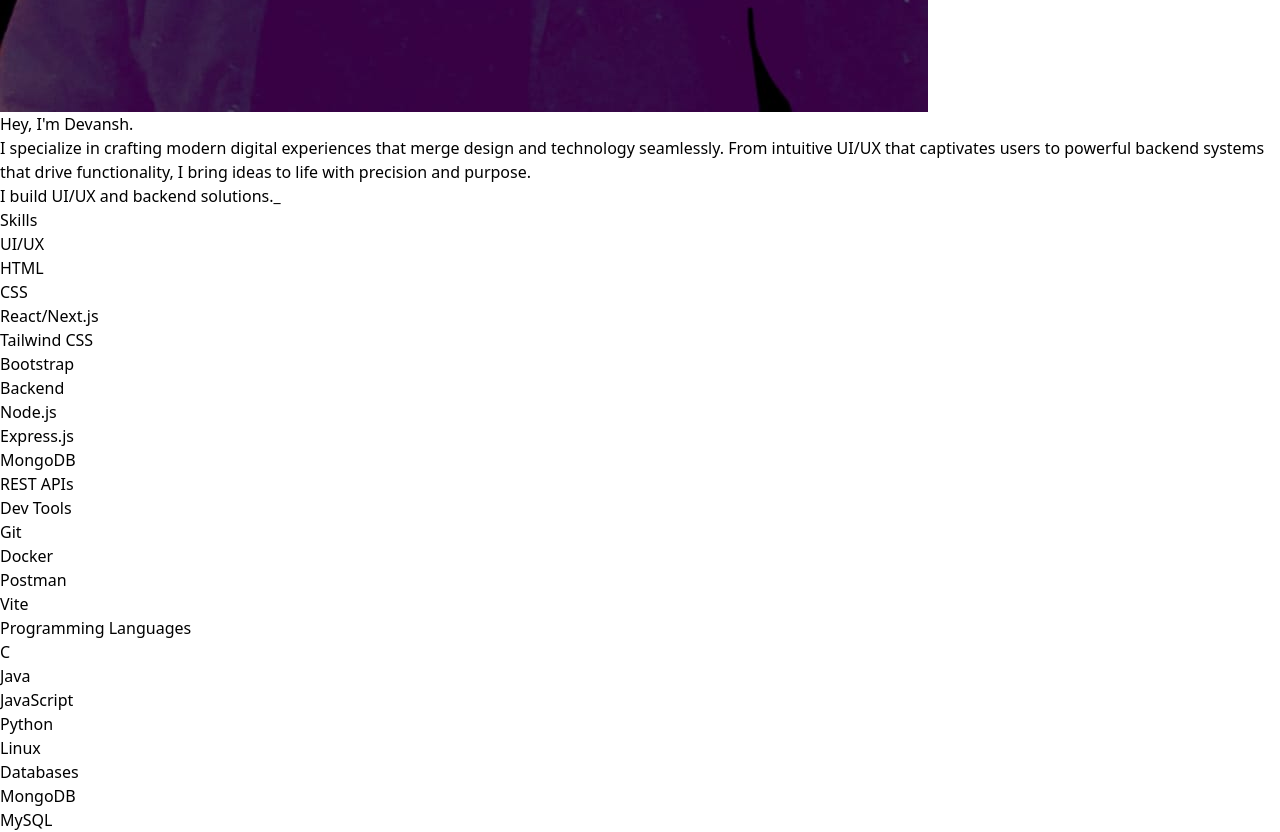
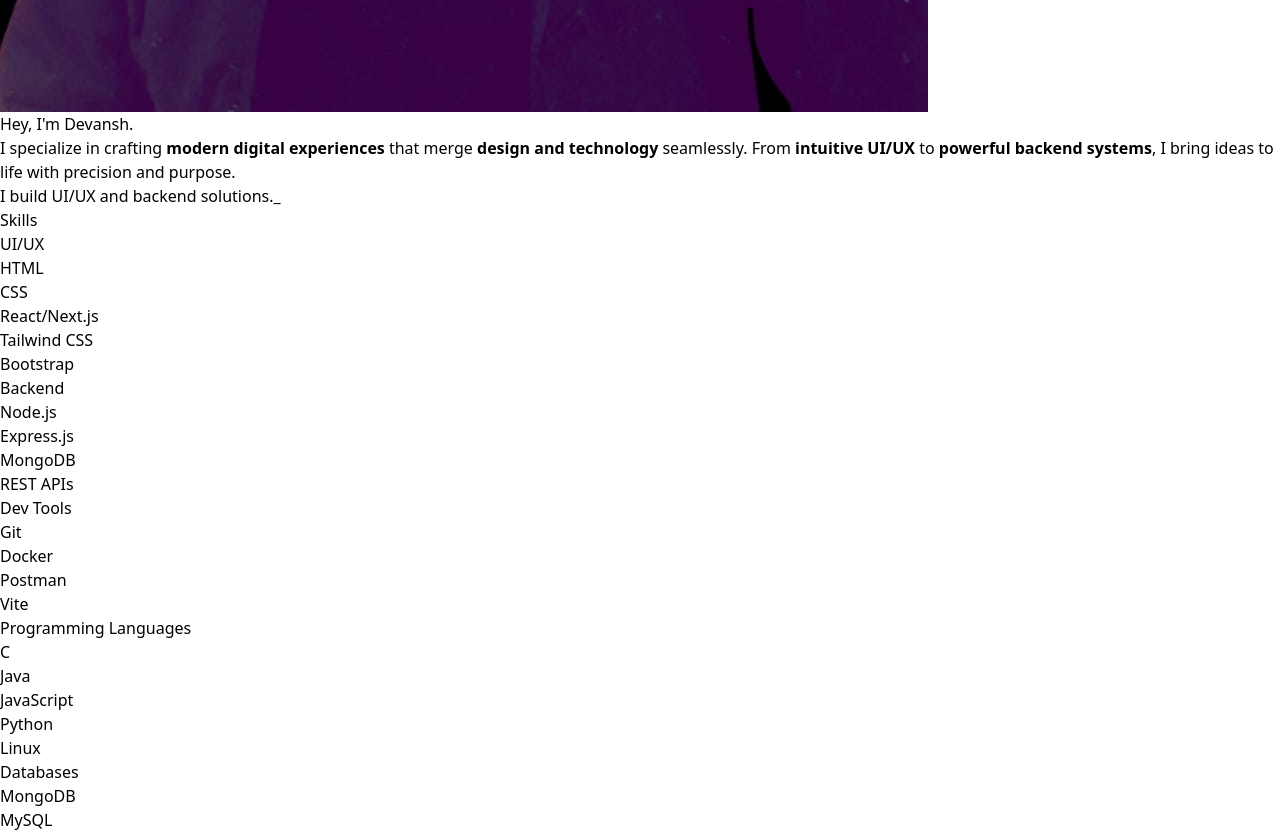
Before and after one commit to 2003devansh/PORTFOLIO, a React (Vite) app in the folder portfolio/: page / in a window 1280 px wide. Shown: the part 1080-1912 px from the top of the page. Built offline with nearby package versions, Linux system fonts and the light colour scheme.

Commit message:
refactor About and Skills components; enhance animations and improve layout for better user experience

```diff
--- a/portfolio/src/components/About.jsx
+++ b/portfolio/src/components/About.jsx
@@ -1,37 +1,36 @@
-import { useEffect, useState, useRef } from "react";
-import { motion, useInView } from "framer-motion";
+import { useEffect, useState } from "react";
+import { motion } from "framer-motion";
 
 const About = () => {
-  const ref = useRef(null);
-  const isInView = useInView(ref, { triggerOnce: false, threshold: 0.3 });
-
   const [text, setText] = useState("_");
+  const [hasAnimated, setHasAnimated] = useState(false);
   const fullText = "I build UI/UX and backend solutions.";
 
-  useEffect(() => {
-    if (!isInView) return; // Don't do anything if not in view
+  const startTyping = () => {
+    if (hasAnimated) return;
 
-    setText("_"); // Reset text when it comes into view
+    setHasAnimated(true);
     let index = 0;
-
     const interval = setInterval(() => {
-      setText((prev) => fullText.substring(0, index) + "_");
+      setText(fullText.substring(0, index) + "_");
       index++;
       if (index > fullText.length) clearInterval(interval);
     }, 100);
-
-    return () => clearInterval(interval);
-  }, [isInView]); // Re-run effect when `isInView` changes
+  };
 
   return (
-    <section
-      ref={ref}
-      className="relative flex flex-col lg:flex-row items-center justify-center min-h-screen bg-black text-white px-10"
+    <motion.section
+      id="about"
+      className="relative flex flex-col lg:flex-row items-center justify-center min-h-screen bg-[#0a0a0a] text-white px-10 py-20 scroll-mt-20"
+      initial="hidden"
+      whileInView="visible"
+      viewport={{ once: true, amount: 0.4 }}
+      onViewportEnter={startTyping}
     >
       {/* Profile Image */}
       <motion.div
-        initial={{ opacity: 0, x: -50 }}
-        animate={isInView ? { opacity: 1, x: 0 } : {}}
+        initial={{ opacity: 0, x: -60 }}
+        whileInView={{ opacity: 1, x: 0 }}
         transition={{ duration: 1 }}
         className="w-72 h-72 rounded-full overflow-hidden border-4 border-red-500 shadow-lg mb-8 lg:mb-0"
       >
@@ -43,40 +42,33 @@ const About = () => {
       </motion.div>
 
       {/* Text Content */}
-      <div className="lg:ml-12 max-w-3xl">
-        <motion.h2
-          initial={{ opacity: 0, y: -20 }}
-          animate={isInView ? { opacity: 1, y: 0 } : {}}
-          transition={{ duration: 1 }}
-          className="text-5xl font-extrabold text-red-500"
-        >
+      <motion.div
+        initial={{ opacity: 0, y: 30 }}
+        whileInView={{ opacity: 1, y: 0 }}
+        transition={{ duration: 0.8 }}
+        className="lg:ml-12 max-w-3xl"
+      >
+        <h2 className="text-5xl font-extrabold text-red-500 mb-4">
           Hey, I'm Devansh.
-        </motion.h2>
+        </h2>
 
-        <motion.p
-          initial={{ opacity: 0, y: 20 }}
-          animate={isInView ? { opacity: 1, y: 0 } : {}}
-          transition={{ duration: 1, delay: 0.5 }}
-          className="mt-6 text-2xl text-gray-300 leading-relaxed"
-        >
-          I specialize in crafting <span className="font-bold">modern digital experiences</span> that merge
-          <span className="font-bold"> design and technology</span> seamlessly.
-          From <span className="font-bold">intuitive UI/UX</span> that captivates users to
-          <span className="font-bold"> powerful backend systems</span> that drive functionality,
-          I bring ideas to life with <span className="font-bold">precision and purpose</span>.
-        </motion.p>
+        <p className="text-2xl text-gray-300 leading-relaxed">
+          I specialize in crafting <strong>modern digital experiences</strong> that merge{" "}
+          <strong>design and technology</strong> seamlessly. From <strong>intuitive UI/UX</strong> to{" "}
+          <strong>powerful backend systems</strong>, I bring ideas to life with precision and purpose.
+        </p>
 
         {/* Typing Effect */}
         <motion.p
           initial={{ opacity: 0 }}
-          animate={isInView ? { opacity: 1 } : {}}
-          transition={{ duration: 1, delay: 1 }}
-          className="mt-4 text-2xl font-semibold text-gray-100 border-l-4 border-red-500 pl-4"
+          whileInView={{ opacity: 1 }}
+          transition={{ duration: 1, delay: 1.2 }}
+          className="mt-6 text-2xl font-semibold text-gray-100 border-l-4 border-red-500 pl-4"
         >
           {text}
         </motion.p>
-      </div>
-    </section>
+      </motion.div>
+    </motion.section>
   );
 };
 
--- a/portfolio/src/components/Skills.jsx
+++ b/portfolio/src/components/Skills.jsx
@@ -23,37 +23,64 @@ const skills = [
   },
 ];
 
+const container = {
+  hidden: {},
+  visible: {
+    transition: {
+      staggerChildren: 0.15,
+    },
+  },
+};
+
+const cardVariants = {
+  hidden: { opacity: 0, y: 30 },
+  visible: { opacity: 1, y: 0 },
+};
+
 const Skills = () => {
   return (
-    <section className="py-16 bg-black text-white px-6">
+    <motion.section
+      id="skills"
+      className="py-24 px-6 bg-gradient-to-br from-black via-[#0a0a0a] to-[#111] text-white scroll-mt-20"
+      initial="hidden"
+      whileInView="visible"
+      viewport={{ once: true, amount: 0.3 }}
+      variants={container}
+    >
       <motion.h2
         initial={{ opacity: 0, y: -20 }}
-        animate={{ opacity: 1, y: 0 }}
+        whileInView={{ opacity: 1, y: 0 }}
         transition={{ duration: 1 }}
-        className="text-4xl font-bold text-red-500 text-center mb-10"
+        className="text-5xl font-extrabold text-red-500 text-center mb-16"
       >
         Skills
       </motion.h2>
 
-      <div className="grid grid-cols-1 md:grid-cols-3 gap-8 max-w-5xl mx-auto">
+      <div className="grid grid-cols-1 sm:grid-cols-2 lg:grid-cols-3 gap-10 max-w-6xl mx-auto">
         {skills.map((skill, index) => (
           <motion.div
             key={index}
-            initial={{ opacity: 0, scale: 0.9 }}
-            animate={{ opacity: 1, scale: 1 }}
-            transition={{ duration: 0.5, delay: index * 0.2 }}
-            className="bg-gray-900 p-6 rounded-xl shadow-lg text-center"
+            variants={cardVariants}
+            transition={{ duration: 0.6, delay: index * 0.1 }}
+            className="bg-[#1a1a1a] border border-red-500/30 rounded-2xl p-6 shadow-md hover:shadow-red-500/20 transition-all duration-300 hover:-translate-y-1 hover:scale-[1.02]"
           >
-            <h3 className="text-xl font-semibold text-red-400 mb-4">{skill.category}</h3>
-            <ul className="space-y-2 text-gray-300">
+            <h3 className="text-2xl font-bold text-red-400 mb-4 tracking-wide underline underline-offset-4 decoration-red-600">
+              {skill.category}
+            </h3>
+            <ul className="space-y-2 text-gray-300 text-lg">
               {skill.items.map((item, i) => (
-                <li key={i} className="text-lg font-medium">{item}</li>
+                <li
+                  key={i}
+                  className="hover:text-white transition duration-200 tracking-wide"
+                >
+                  {item}
+                </li>
               ))}
             </ul>
           </motion.div>
         ))}
       </div>
-    </section>
+    </motion.section>
   );
 };
 
--- a/portfolio/src/index.css
+++ b/portfolio/src/index.css
@@ -1,3 +1,8 @@
 @tailwind base;
 @tailwind components;
 @tailwind utilities;
+
+html, body, #root {
+    height: 100%;
+    scroll-behavior: smooth;
+  }
```
